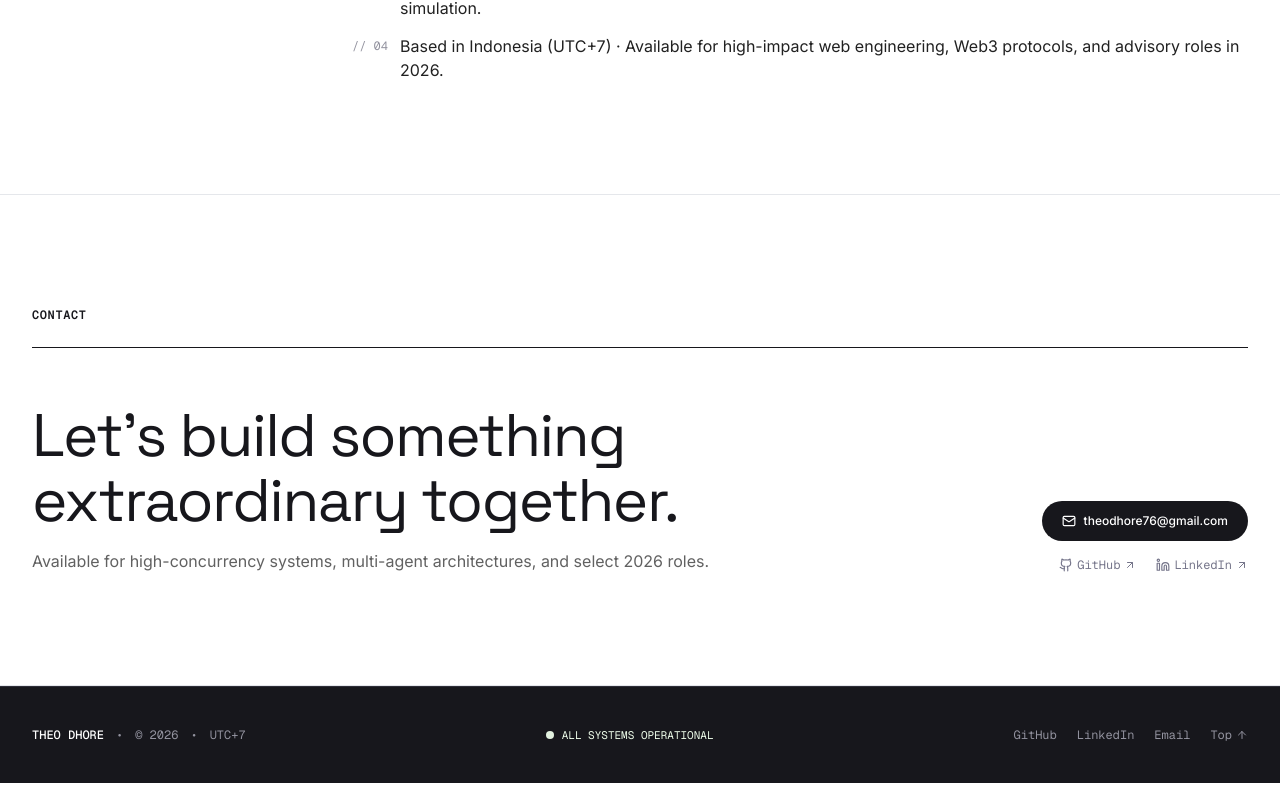
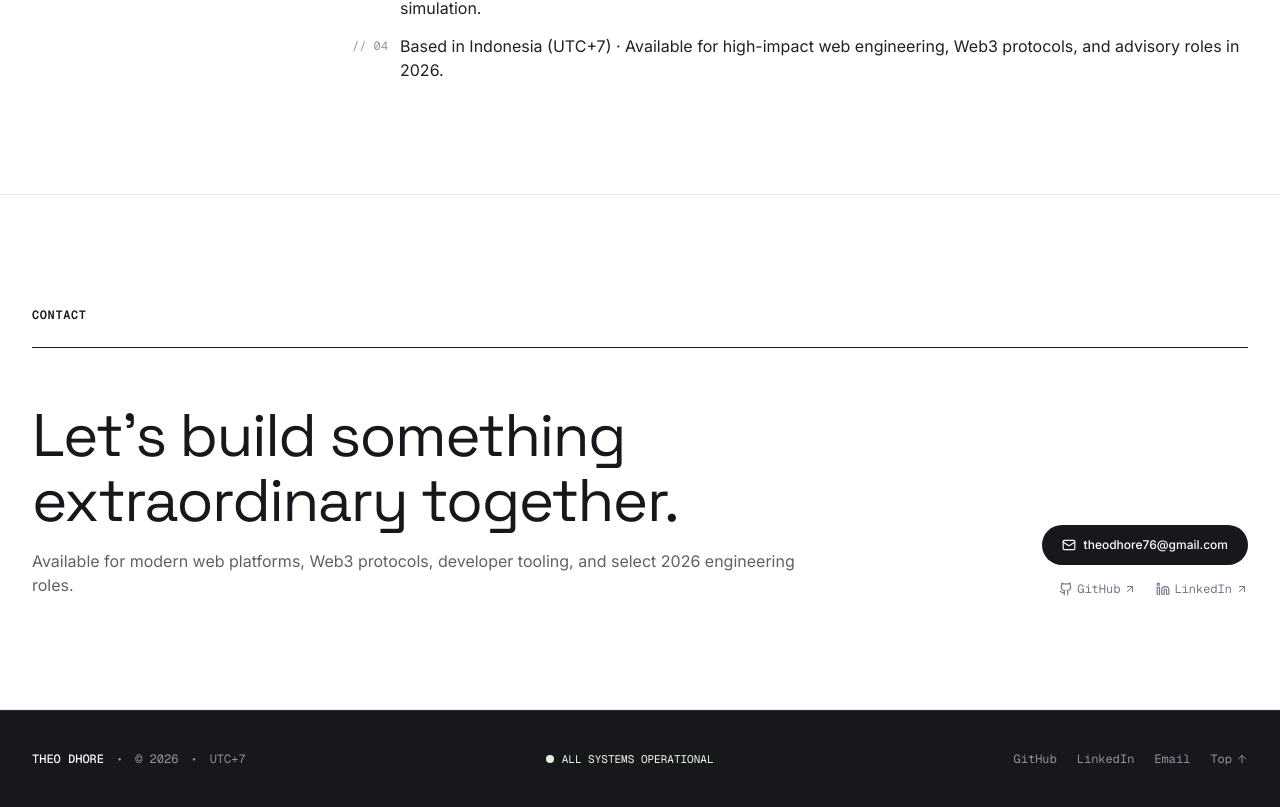
Before and after one commit to theodhorex/personal-website, a Next.js app: page / in a window 1280 px wide. Shown: the part 2740-3547 px from the top of the page. Before the commit the page ends 3523 px from the top, so only its background shows below. Built offline with nearby package versions, Linux system fonts and the light colour scheme.

Commit message:
feat(ui): update contact copy for web platforms and web3 protocols

```diff
--- a/components/bouayaben-contact.tsx
+++ b/components/bouayaben-contact.tsx
@@ -33,7 +33,7 @@ export function BouayabenContact() {
                 Let’s build something extraordinary together.
               </p>
               <p className="mt-4 text-sm sm:text-base text-[#616161] font-sans">
-                Available for high-concurrency systems, multi-agent architectures, and select 2026 roles.
+                Available for modern web platforms, Web3 protocols, developer tooling, and select 2026 engineering roles.
               </p>
             </div>
 
```
